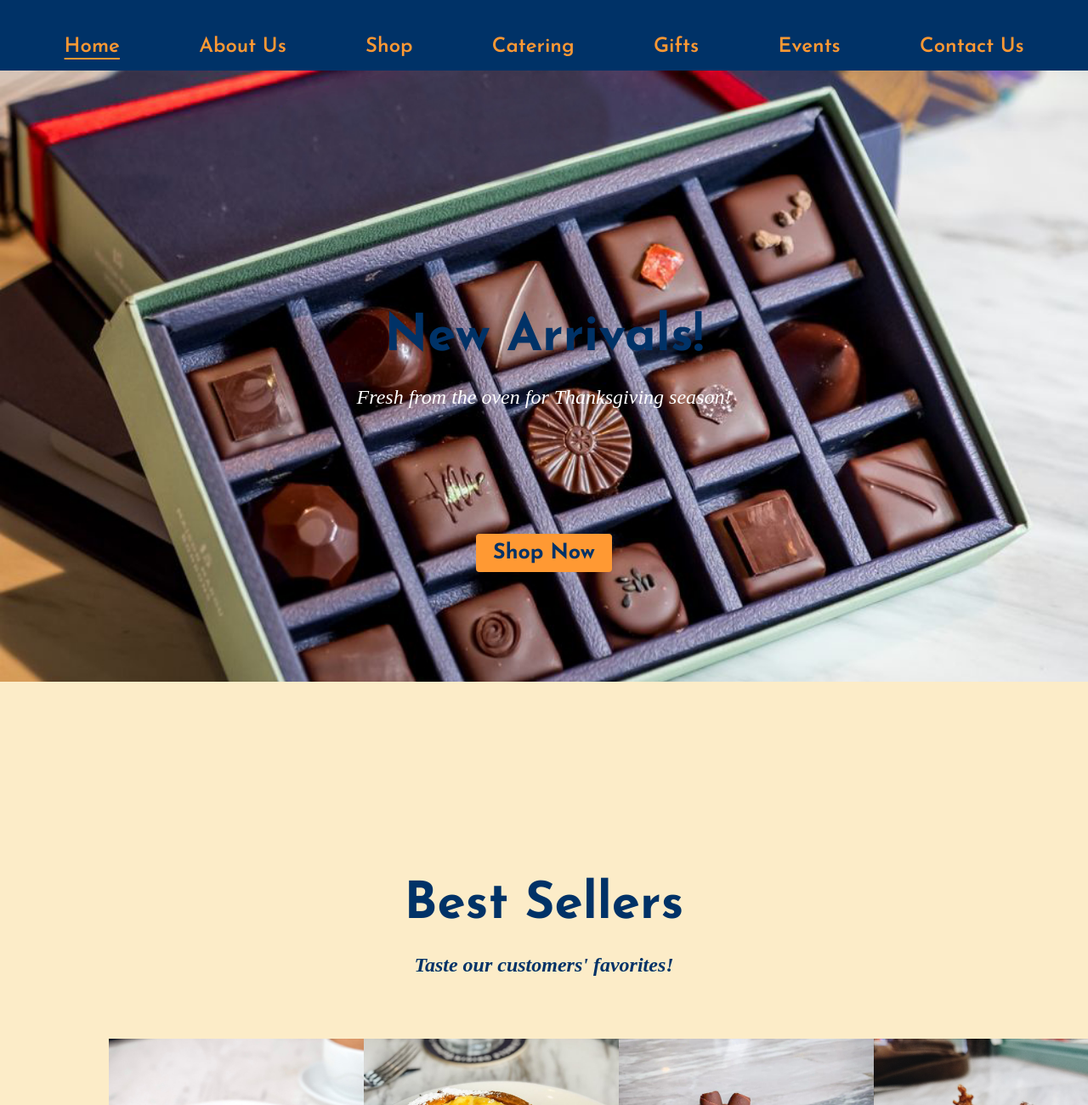
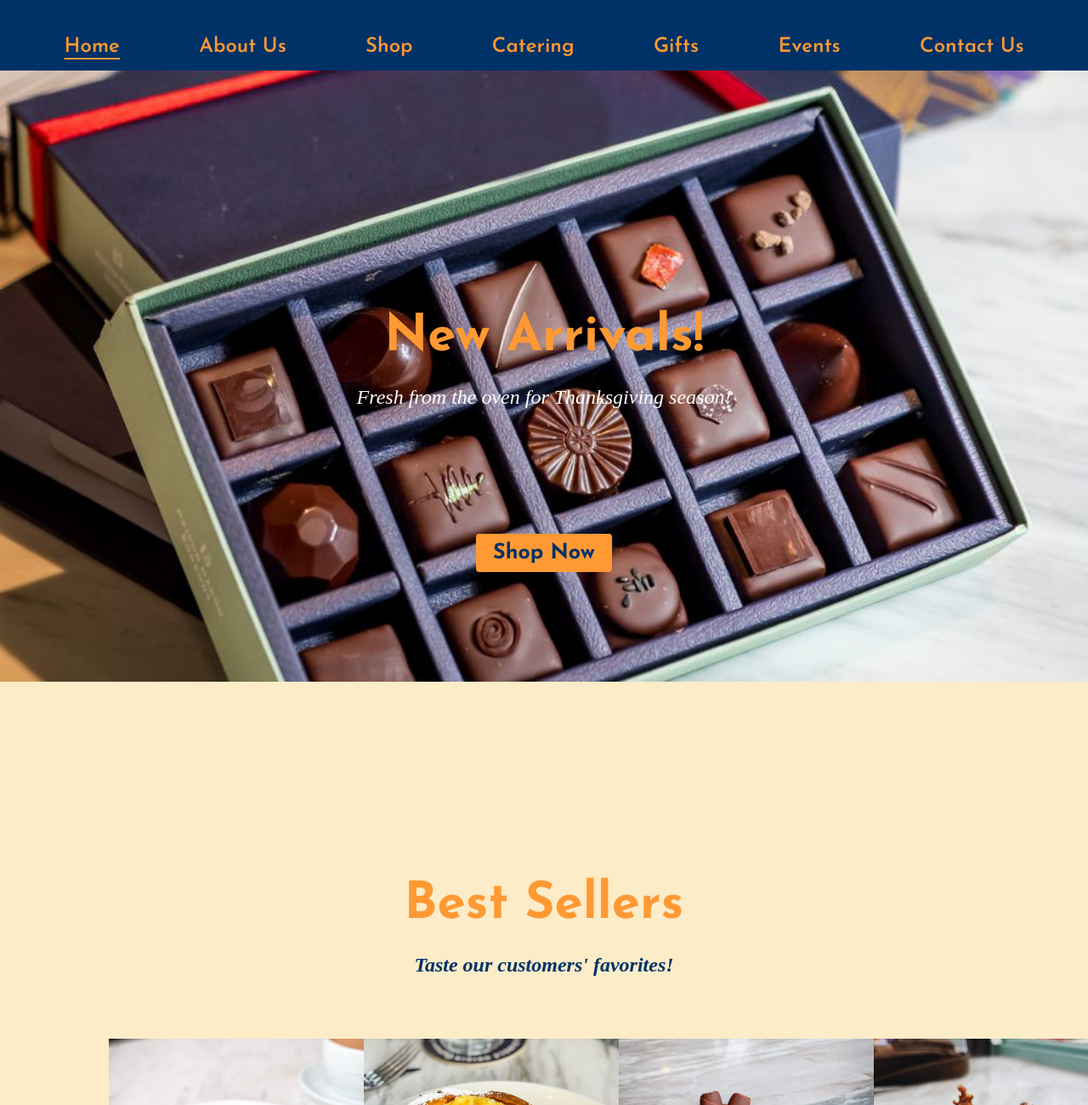
Before and after one commit to ajmiller00/Midterm, a plain HTML site: page index.html in a window 1280 px wide. Shown: the part 342-1642 px from the top of the page at 85% size. Drawn offline with Linux system fonts and the light colour scheme; a web font is replaced by a local one.

Commit message:
Update index.html

```diff
--- a/index.html
+++ b/index.html
@@ -76,7 +76,7 @@
        <div id="body">
          <div class="new_arrivals_flex">
            <div class="new_arrivals_text" style="flex-grow: 1" >
-             <h1>New Arrivals!</h1>
+             <h1 style="color:#ff9933" >New Arrivals!</h1>
              <p class="below_h1">Fresh from the oven for Thanksgiving season!</p>
              <button class="bigbutton" type="button" href="products.html" >
                  Shop Now
@@ -85,7 +85,7 @@
          </div>
 
          <div class="bestsellers">
-           <div><h1>Best Sellers</h1></div>
+           <div><h1 style="color:#ff9933" >Best Sellers</h1></div>
            <div><h2>Taste our customers' favorites!</h2></div>
            <div class="bestsellers_flex">
              <div>
```
